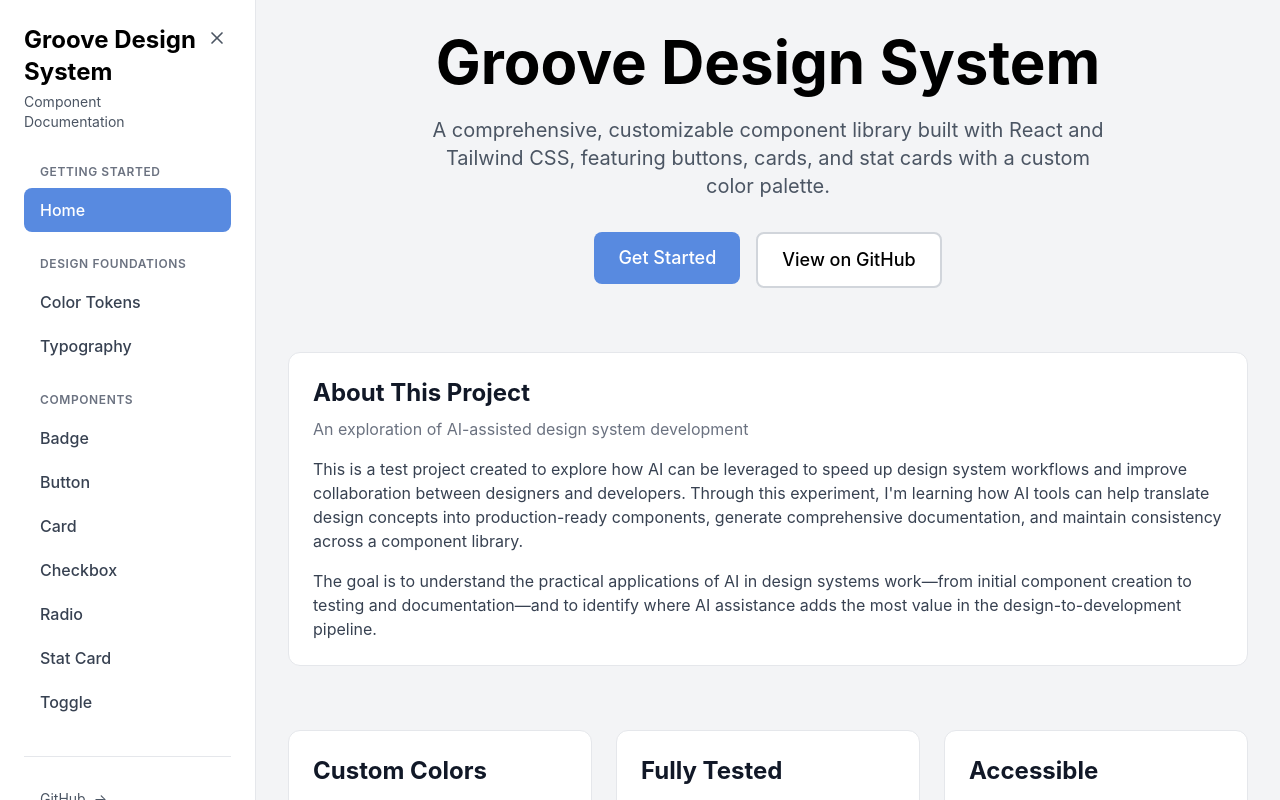
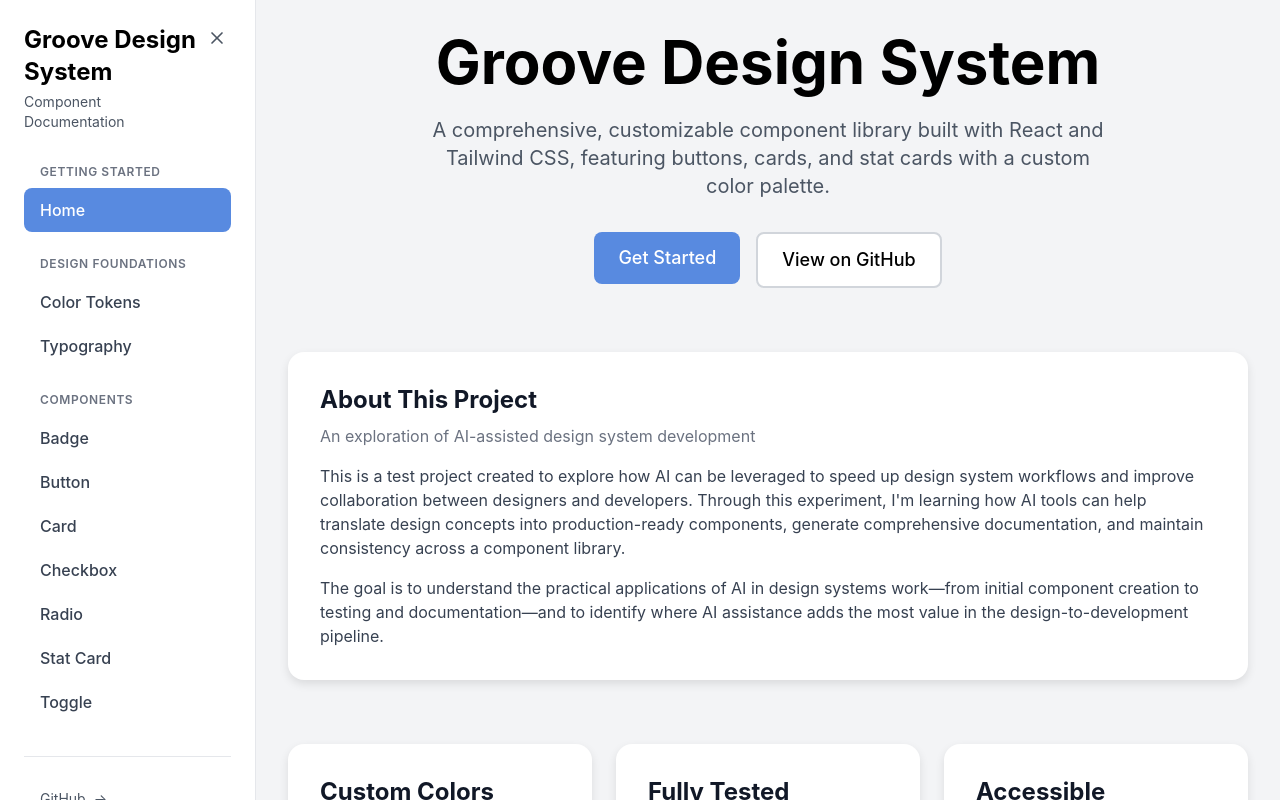
Before and after one commit to RobMohan/component-test, a React (Vite) app: page / in a window 1280 px wide. Shown: the top 800 px of the page. Built offline with nearby package versions, Linux system fonts and the light colour scheme.

Commit message:
added dropshadow to the card components

```diff
--- a/src/components/Card.jsx
+++ b/src/components/Card.jsx
@@ -8,7 +8,7 @@
   className = ''
 }) => {
   return (
-    <div className={`bg-white rounded-xl border border-gray-200 p-6 ${className}`}>
+    <div className={`bg-white rounded-2xl p-8 shadow-[0px_4px_10px_0px_rgba(0,0,0,0.1)] ${className}`}>
       {title && (
         <h3 className="text-2xl font-bold text-gray-900 mb-2">{title}</h3>
       )}
```
